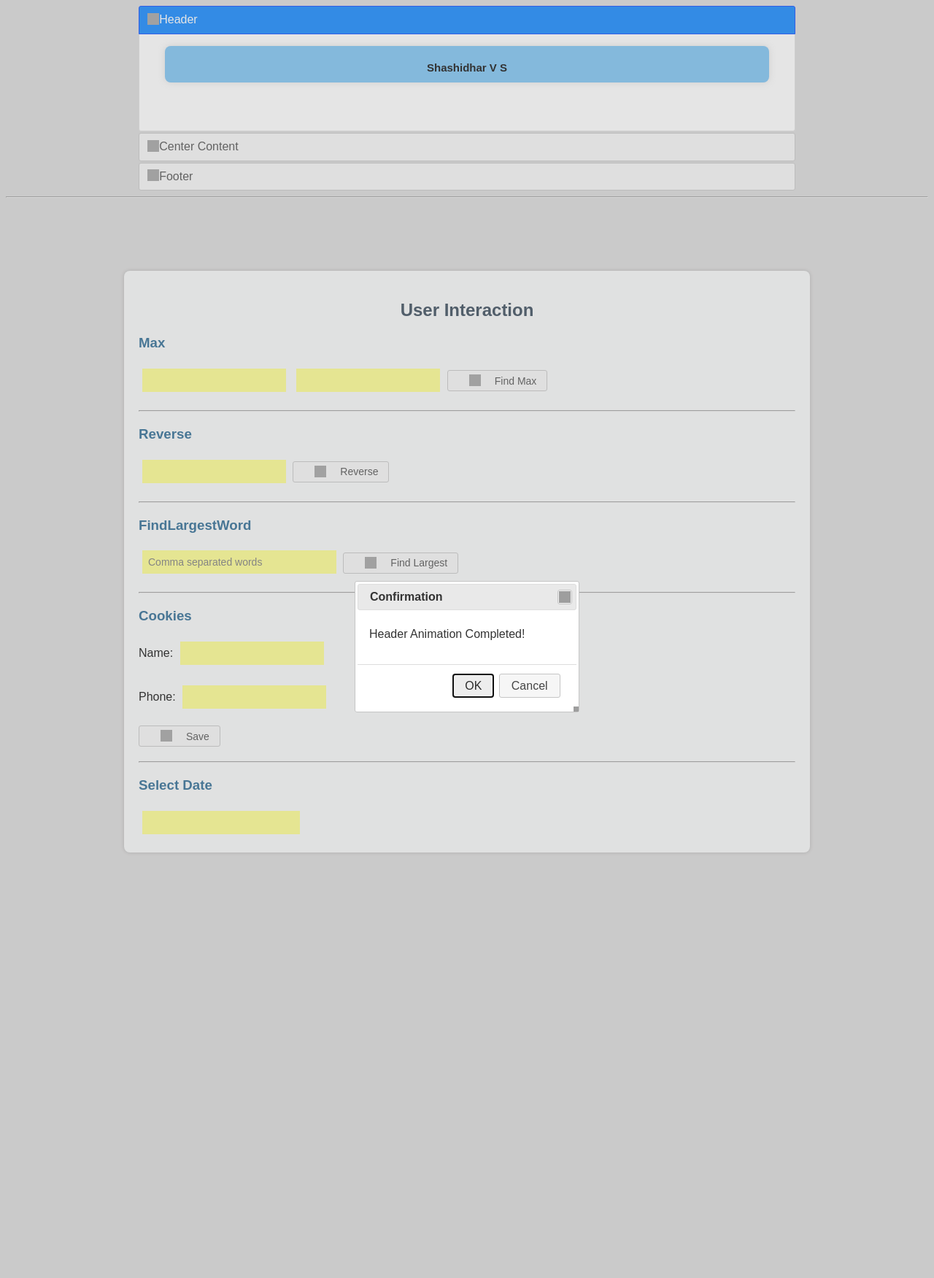
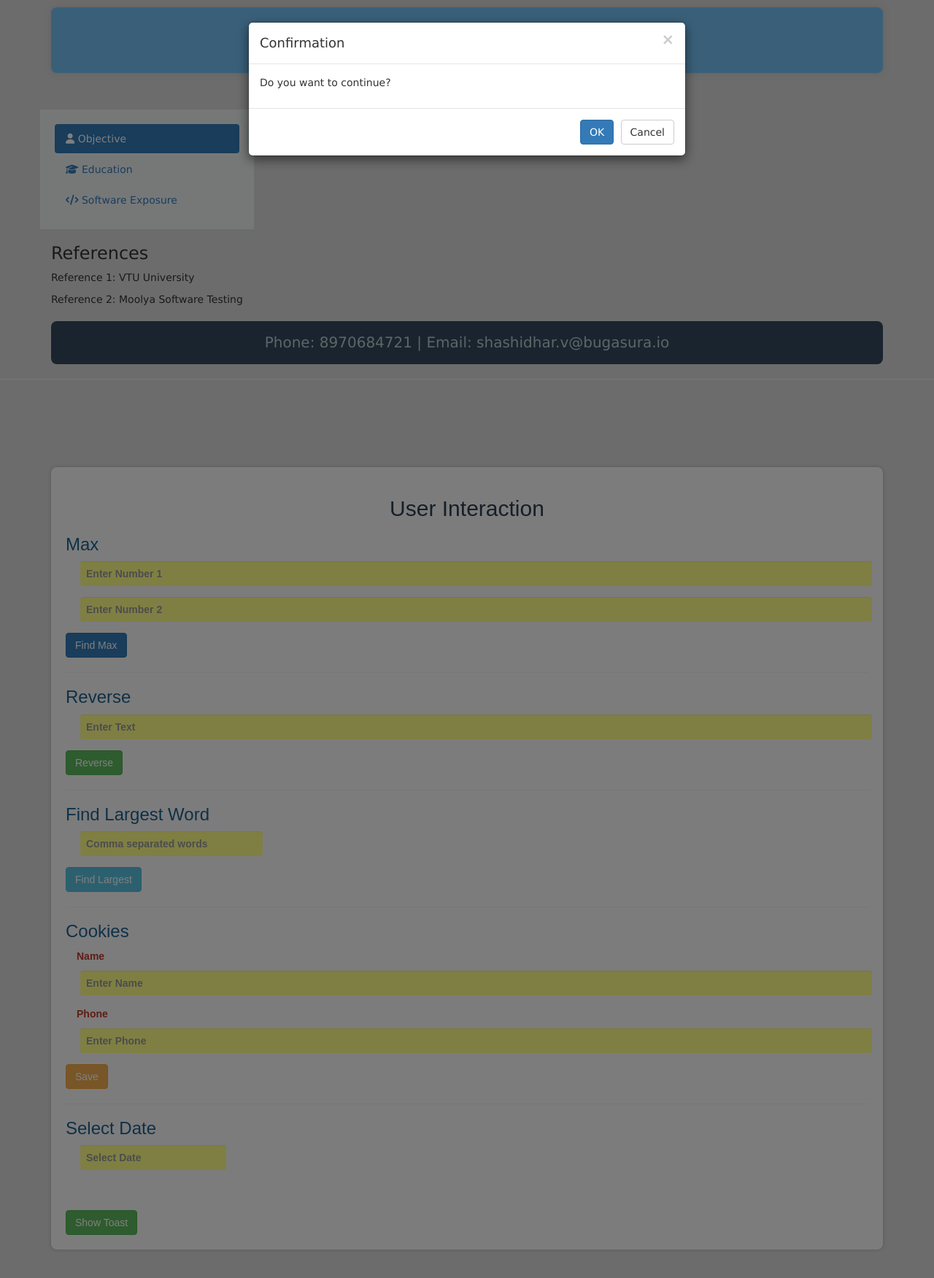
Before and after one commit to Shashidhar-bugasura/Traing, a PHP site: page /HTML/Shashidhar_bugasura.html in a window 1280 px wide. Shown: the top 1751 px of the page at 73% size. Run offline with PHP 8.4, Linux system fonts and the light colour scheme; some libraries are stand-ins or nearby versions; grey boxes are pictures that could not be loaded.

Commit message:
Changes made to All Three file with Bootstrap version 3

```diff
--- a/CSS/Shashidhar_bugasura.css
+++ b/CSS/Shashidhar_bugasura.css
@@ -5,6 +5,7 @@ body {
 
 #header {
     margin-bottom: 50px;
+    margin-top: 10px;
     background-color: #74c0f3;
     color: rgb(0, 0, 0);
     text-align: center;
@@ -15,14 +16,6 @@ body {
     box-shadow: 0 0 10px rgba(160, 160, 160, 0.349);
 }
 
-#container {
-    display: flex;
-    flex-direction: row-reverse;
-    background-color: white;
-    border-radius: 8px;
-    overflow: hidden;
-    box-shadow: 0 0 10px rgba(0, 0, 0, 0.308);
-}
 
 #leftnav {
     width: 25%;
@@ -45,20 +38,6 @@ body {
     border-bottom: 1px solid #ce7d7d;
 }
 
-#content {
-    width: 75%;
-    padding: 25px;
-    font-size: 17px;
-    line-height: 1.6;
-    background-color: #FFFFFF;
-}
-
-#content p {
-    margin:40px;
-    font-size: 20px;
-
-}
-
 #footer {
     margin-top: 20px;
     background-color: #34495E;
@@ -70,7 +49,7 @@ body {
 }
 
 #interaction {
-    width: 900px;
+    width: 100%;
     margin: auto;
     margin-top: 100px;
     background-color: #F8F9F9;
@@ -115,11 +94,6 @@ body {
     margin: 20px 0;
 }
 
-#accordion {
-    width: 900px;
-    margin: auto;
-}
-
 #tabs {
     margin-top: 20px;
 }
@@ -132,6 +106,76 @@ body {
     width: 250px;
 }
 
-.ui-accordion .ui-accordion-header {
-    font-size: 18px;
+.left-nav {
+    background: #ecf0f1;
+    padding: 20px;
 }
+
+/* Toast */
+#toast {
+    visibility: hidden;
+    min-width: 250px;
+    background-color: #333;
+    color: #fff;
+    text-align: center;
+    border-radius: 5px;
+    padding: 16px;
+    position: fixed;
+    z-index: 9999;
+    right: 30px;
+    bottom: 30px;
+}
+#toast.show {
+    visibility: visible;
+    animation: fadein 0.5s, fadeout 0.5s 2.5s;
+}
+@keyframes fadein {
+    from {bottom: 0; opacity: 0;}
+    to {bottom: 30px; opacity: 1;}
+}
+
+@keyframes fadeout {
+    from {opacity: 1;}
+    to {opacity: 0;}
+}
+
+@media (min-width: 768px) and (max-width: 991px) {
+
+    #sidebar {
+        position: fixed;
+        top: 0;
+        left: -250px;
+        width: 250px;
+        height: 100%;
+        background: #d9edf7;
+        z-index: 1000;
+        transition: 0.3s;
+        padding-top: 60px;
+    }
+
+    #sidebar.active {
+        left: 0;
+    }
+}
+@media (max-width: 767px) {
+
+    #sidebar {
+        position: relative;
+        width: 100%;
+        height: auto;
+        left: 0;
+    }
+
+    #sidebar .nav {
+        display: flex;
+        justify-content: space-around;
+    }
+
+    #sidebar .nav > li {
+        float: none;
+    }
+
+    #sidebar .nav > li > a {
+        text-align: center;
+    }
+}
--- a/HTML/Shashidhar_bugasura.html
+++ b/HTML/Shashidhar_bugasura.html
@@ -3,52 +3,89 @@
 
 <head>
 	<title>My Resume</title>
+	<meta name="viewport" content="width=device-width, initial-scale=1">
+	<!-- Bootstrap CSS FIRST -->
+	<link rel="stylesheet" href="https://maxcdn.bootstrapcdn.com/bootstrap/3.4.1/css/bootstrap.min.css">
+
+	<!-- jQuery UI CSS -->
+	<link rel="stylesheet" href="https://code.jquery.com/ui/1.13.2/themes/smoothness/jquery-ui.css">
+
+	<!-- Your Custom CSS LAST (so it overrides Bootstrap if needed) -->
 	<link rel="stylesheet" href="../CSS/Shashidhar_bugasura.css">
-	<script src="https://code.jquery.com/jquery-3.6.0.min.js"></script>
-	<link rel="stylesheet" href="https://code.jquery.com/ui/1.13.2/themes/smoothness/jquery-ui.css">
+
+	<link rel="stylesheet" href="https://cdnjs.cloudflare.com/ajax/libs/font-awesome/6.5.0/css/all.min.css">
+
+
+
+	<!-- jQuery MUST come before jQuery UI and Bootstrap JS -->
+	<script src="https://ajax.googleapis.com/ajax/libs/jquery/3.6.0/jquery.min.js"></script>
+
+	<!-- jQuery UI AFTER jQuery -->
 	<script src="https://code.jquery.com/ui/1.13.2/jquery-ui.min.js"></script>
+
+	<!-- Bootstrap JS LAST -->
+	<script src="https://maxcdn.bootstrapcdn.com/bootstrap/3.4.1/js/bootstrap.min.js"></script>
+
 
 </head>
 
 <body>
-	<div id="accordion">
+	<div class="container">
 
-		<h3>Header</h3>
 		<div>
 			<div id="header">
 				Shashidhar V S
+				<span class="badge">Student</span>
 			</div>
 		</div>
 
-		<h3>Center Content</h3>
-		<div>
-			<div id="tabs">
-				<ul>
-					<li><a href="#tab1">Objective</a></li>
-					<li><a href="#tab2">Education</a></li>
-					<li><a href="#tab3">Software Exposure</a></li>
-				</ul>
 
-				<div id="tab1">
-					<p>To obtain a Good Position where I can apply my skills and grow professionally.</p>
+
+		<div class="row">
+			<!-- TABLET TOGGLE BUTTON -->
+			<div class="col-sm-12 visible-sm tablet-toggle">
+				<button class="btn btn-primary" id="menuToggle">
+					<span class="glyphicon glyphicon-menu-hamburger"></span>
+				</button>
 			</div>
 
-				<div id="tab2">
-					<p>
-						Bachelor of Engineering<br>
-						VTU University<br>
-						2021 - 2025
-					</p>
+			<div class="col-md-3 left-nav" id="sidebar">
+				<ul class="nav nav-pills nav-stacked" id="mainNav">
+					<li class="active">
+						<a data-toggle="tab" data-placement="right" href="#objective" title=" On Objective">
+							<i class="fa-solid fa-user"></i> Objective
+						</a>
+					</li>
+					<li>
+						<a data-toggle="tab" data-placement="right" href="#education" title=" On Education">
+							<i class="fa-solid fa-graduation-cap"></i> Education
+						</a>
+					</li>
+					<li>
+						<a data-toggle="tab" data-placement="right" href="#software" title=" On Software Exposure">
+							<i class="fa-solid fa-code"></i> Software Exposure
+						</a>
+					</li>
+				</ul>
 			</div>
 
-				<div id="tab3">
-					<p>Java, JDBC , Spring, HTML, CSS, JavaScript</p>
+			<div class="col-md-9 col-sm-8 col-xs-12 content">
+				<div class="tab-content">
+					<div id="objective" class="tab-pane fade in active">
+						&nbsp;<p>To obtain a good position where I can apply my skills and grow professionally.</p>
+					</div>
+
+					<div id="education" class="tab-pane fade">
+						&nbsp;<p> Bachelor of Engineering <br> VTU University (2021-2025)</p>
+					</div>
+
+					<div id="software" class="tab-pane fade">
+						&nbsp;<p> Java <br> JDBC <br> Spring <br> HTML <br> CSS <br> JavaScript</p>
+					</div>
+				</div>
 			</div>
 		</div>
 
-		</div>
-
-		<h3>Footer</h3>
 		<div>
 			<div id="footer">
 				Phone: 8970684721 | Email: shashidhar.v@bugasura.io
@@ -56,50 +93,103 @@
 		</div>
 
 	</div>
-
+	<!-- MODAL -->
+	<div id="myModal" class="modal fade" role="dialog">
+		<div class="modal-dialog">
+			<div class="modal-content">
+				<div class="modal-header">
+					<button type="button" class="close" data-dismiss="modal">&times;</button>
+					<h4 class="modal-title">Confirmation</h4>
+				</div>
+				<div class="modal-body">
+					<p>Do you want to continue?</p>
+				</div>
+				<div class="modal-footer">
+					<button type="button" class="btn btn-primary" id="okBtn">OK</button>
+					<button type="button" class="btn btn-default" data-dismiss="modal">Cancel</button>
+				</div>
+			</div>
+		</div>
+	</div>
 
 	<hr>
+	<div class="container">
+		<div id="interaction" class="col-sm-12 col-xs-12">
 
-	<div id="interaction">
 			<h2>User Interaction</h2>
 
+			<!-- Max -->
 			<h3>Max</h3>
-		<input type="number" id="num1">
-		<input type="number" id="num2">
-		<button onclick="showMax()">Find Max</button>
+			<div class="form-group">
+				<input type="number" id="num1" class="form-control" placeholder="Enter Number 1">
+			</div>
+
+			<div class="form-group">
+				<input type="number" id="num2" class="form-control" placeholder="Enter Number 2">
+			</div>
+
+			<button class="btn btn-primary" onclick="showMax()">Find Max</button>
 			<span id="max"></span>
 
 			<hr>
 
+			<!-- Reverse -->
 			<h3>Reverse</h3>
-		<input type="text" id="revString">
-		<button onclick="showReverse()">Reverse</button>
+			<div class="form-group">
+				<input type="text" id="revString" class="form-control" placeholder="Enter Text">
+			</div>
+
+			<button class="btn btn-success" onclick="showReverse()">Reverse</button>
 			<div id="reverse"></div>
 
 			<hr>
 
-		<h3>FindLargestWord</h3>
-		<input type="text" id="wordList" placeholder="Comma separated words">
-		<button onclick="showLargestWord()">Find Largest</button>
+			<!-- Find Largest Word -->
+			<h3>Find Largest Word</h3>
+			<div class="form-group">
+				<input type="text" id="wordList" class="form-control" placeholder="Comma separated words">
+			</div>
+
+			<button class="btn btn-info" onclick="showLargestWord()">Find Largest</button>
 			<div id="largestWord"></div>
 
 			<hr>
 
+			<!-- Cookies -->
 			<h3>Cookies</h3>
-		Name: <input type="text" id="username"><br><br>
-		Phone: <input type="text" id="phone"><br><br>
-		<button onclick="saveCookie()">Save</button>
+			<div class="form-group">
+				<label>Name</label>
+				<input type="text" id="username" class="form-control" placeholder="Enter Name">
+			</div>
+
+			<div class="form-group">
+				<label>Phone</label>
+				<input type="text" id="phone" class="form-control" placeholder="Enter Phone">
+			</div>
+
+			<button class="btn btn-warning" onclick="saveCookie()">Save</button>
 
 			<hr>
 
+			<!-- Datepicker -->
 			<h3>Select Date</h3>
-		<input type="text" id="datepicker">
+			<div class="form-group">
+				<input type="text" id="datepicker" class="form-control" placeholder="Select Date">
+			</div>
+
+
+			<br><br>
+
+			<button class="btn btn-success" id="showToast">
+				Show Toast
+			</button>
 
 		</div>
+	</div>
 
-	<div id="dialogBox" title="Confirmation">
-		<p>Header Animation Completed!</p>
-	</div>
+
+	<!-- TOAST -->
+	<div id="toast">Action Completed Successfully!</div>
 
 	<script src="../JAVASCRIPT/Shashidhar_bugasura.js"></script>
 </body>
--- a/JAVASCRIPT/Shashidhar_bugasura.js
+++ b/JAVASCRIPT/Shashidhar_bugasura.js
@@ -42,8 +42,8 @@ function showLargestWord() {
     let words = input.split(",");
     document.getElementById("largestWord").innerHTML =
         FindLongestWord(words);
+
 }
-
 
 function saveCookie() {
     let name = document.getElementById("username").value;
@@ -99,38 +99,17 @@ $(document).ready(function () {
         "<h3>References</h3>" +
         "<p>Reference 1: VTU University</p>" +
         "<p>Reference 2: Moolya Software Testing</p>" +
-      "</div>").insertBefore("#footer");
+        "</div>").insertBefore("#footer");
 
-    // header properties changed for animation purpose
-    $("#header").css({
-        "height": "10px",
-        "overflow": "hidden",
-        "font-size":"15px"
+    // footer slideDown effect
+    $("#footer").slideDown(5000, function () {
+        $("#myModal").modal("show");
     });
 
-    // header animation on mouseenter
-    $("#header").mouseenter(function () {
-        $(this).animate({ height: "40px",fontSize:"35px"},700);
+    // OK Button in Modal
+    $("#okBtn").click(function () {
+        $("#myModal").modal("hide");
     });
-
-    // header animation on mouseleave
-    $("#header").mouseleave(function () {
-        $(this).animate({ height: "10px" ,fontSize:"15px"},700);
-    });
-
-    // footer slideDown effect
-    $("#footer").slideDown(10000,function () {
-        alert("Footer animation completed!");
-    });
-
-    // Accordion
-    $("#accordion").accordion({
-        collapsible: true,
-        heightStyle: "content",
-    });
-
-    // Tabs
-    $("#tabs").tabs();
 
     // jQuery UI Buttons with Icons
     $("button").button();
@@ -144,25 +123,6 @@ $(document).ready(function () {
     // Datepicker
     $("#datepicker").datepicker({
         dateFormat: "dd/mm/yy"
-    });
-
-    // Modal Dialog
-    $("#dialogBox").dialog({
-        autoOpen: false,
-        modal: true,
-        buttons: {
-            "OK": function () {
-                $(this).dialog("close");
-            },
-            "Cancel": function () {
-                $(this).dialog("close");
-            }
-        }
-    });
-
-    // SlideDown Header → Open Dialog Instead of Alert
-    $("#header").hide().slideDown(1500, function () {
-        $("#dialogBox").dialog("open");
     });
 
     // Autocomplete for Largest Word Input
@@ -180,4 +140,35 @@ $(document).ready(function () {
     $("#wordList").autocomplete({
         source: techStack
     });
+
+    $("#menuToggle").click(function () {
+        $("#sidebar").toggleClass("active");
+    });
+
+    $(document).click(function (e) {
+        if (!$(e.target).closest('#sidebar, #menuToggle').length) {
+            $("#sidebar").removeClass("active");
+        }
+    });
+
+    $("#sidebar a").click(function () {
+        if ($(window).width() >= 768 && $(window).width() <= 991) {
+            $("#sidebar").removeClass("active");
+        }
+    });
+
+    // Enable Bootstrap Tooltips
+    $('#sidebar a').tooltip();
+
+
+
+    // Toast
+    $("#showToast").click(function () {
+        var x = document.getElementById("toast");
+        x.className = "show";
+        setTimeout(function () {
+            x.className = x.className.replace("show", "");
+        }, 1000);
+    });
+
 });
```
Lines whose indentation alone changed are shown as unchanged.
